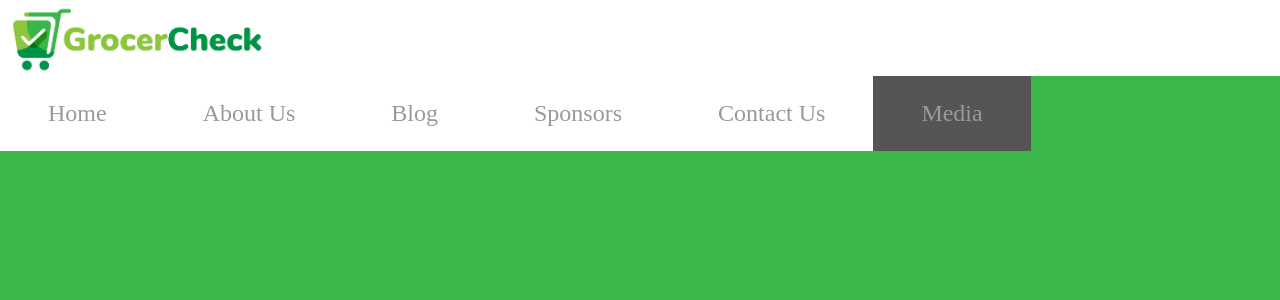
After one commit to GrocerCheck/GrocerCheck, a Django app: page /map/media/ in a window 1280 px wide. The commit adds this page. Shown: the top 300 px of the page. Run offline with Django 3.2, Linux system fonts and the light colour scheme; parts of the project's set-up code (start-up, migrations or seed data) failed here and were passed over.

Commit message:
added additional pages, improved navbar

```diff
--- a/grocercheck/grocercheck/settings.py
+++ b/grocercheck/grocercheck/settings.py
@@ -125,8 +125,10 @@ STATIC_ROOT = '/opt/bitnami/apps/django/django_projects/GrocerCheck/grocercheck/
 
 
 #--------------------------------PROXY------------------------------
-p = json.load(open("/home/bitnami/keys/luminati.txt"))
-
+try:
+    p = json.load(open("/home/bitnami/keys/luminati.txt"))
+except:
+    p = {}
 #----------------------------------CELERY----------------------------------------------
 
 CELERY_BROKER_URL = 'redis://127.0.0.1:6379/0'
--- a/grocercheck/map/templates/index.html
+++ b/grocercheck/map/templates/index.html
@@ -406,6 +406,10 @@ window.onclick = function(event){
 				<ul id="navmenu">
 					<a href="{% url 'index' %}"><li>Home</li></a>
 					<a href="{% url 'about' %}"><li>About Us</li></a>
+					<a href="{% url 'blog' %}"><li>Blog</li></a>
+					<a href="{% url 'sponsors' %}"><li>Sponsors</li></a>
+					<a href="{% url 'contact' %}"><li>Contact Us</li></a>
+					<a href="{% url 'media' %}"><li>Media</li></a>
 				</ul>
 			</div>
 		</nav>
--- /dev/null
+++ b/grocercheck/map/templates/media.html
@@ -0,0 +1,93 @@
+{% load static %}
+<!DOCTYPE html>
+
+<head>
+	<title>Media Inquiries: GrocerCheck</title>
+<link rel='icon' type=image.png' href="{% static 'images/GrocerCheckFavicon.png' %}" />
+	<style>
+ul#navbarlist{
+	position: relative;
+	display: inline-block;
+	top: 0;
+
+	list-style-type: none;
+	margin: 0;
+	padding: 0;
+	overflow: hidden;
+	background-color: white;
+
+	top: 0;
+
+}
+ul#navbarlist li{
+	float: left;
+}
+
+ul#navbarlist li a {
+	display: block;
+	color: #999;
+	text-align: center;
+	padding: calc(1.5em * calc(2/3)) 2em;
+	text-decoration: none;
+	font-size: 1.5em;
+}
+
+ul#navbarlist li a:hover{
+	color: #3AB64B;
+}
+head{
+	background-color: white;
+}
+body{
+	background-color: #3AB64B;
+	color: white;
+}
+#horizontalnav{
+	position: fixed;
+	width: 100%;
+	top: 0;
+	left: 0;
+	height: 4.75em;
+	display: block;
+	background-color: white;
+	z-index: 100;
+}
+#spacer{
+	position: relative;
+	width: 100%;
+	height: 5em;
+	background-color: white;
+	opacity: 0;
+	z-index: 1;
+}
+.currentpage{
+	background-color: #555;
+}
+	</style>
+</head>
+
+
+<body>
+
+
+	<div id="horizontalnav">
+		<a href="{% url 'index' %}">
+			<img src="{% static 'images/GrocerCheck-01.png' %}" alt="GrocerCheck Logo" style="position: relative; left: 0; top: 0;background-color:top: 0; whitve;display: inline; padding: calc(1em / 4);padding-bottom: 0; margin: 0; float: left;margin-right: 10em;height: 4.5em; width: calc(4.5em * calc(1146 / 314)); border: 0;">
+		</a>
+
+		<ul id="navbarlist">
+			<li><a href="{% url 'index' %}">Home</a></li>
+
+			<li><a href="{% url 'about' %}">About Us</a></li>
+			<li><a href="{% url 'blog' %}">Blog</a></li>
+			<li><a href="{% url 'sponsors' %}">Sponsors</a></li>
+				<li><a href="{% url 'contact' %}">Contact Us</a></li>
+				<li class="currentpage"><a href="{% url 'media' %}">Media</a></li>
+		</ul>
+	</div>
+
+	<div id="spacer">
+	</div>
+
+
+</body>
--- a/grocercheck/map/urls.py
+++ b/grocercheck/map/urls.py
@@ -4,4 +4,8 @@ from . import views
 urlpatterns = [
 	path('', views.index, name='index'),
         path('about/', views.about, name='about'),
+        path('blog/', views.blog, name='blog'),
+        path('sponsors/', views.sponsors, name='sponsors'),
+        path('contact/', views.contact, name='contact'),
+        path('media/', views.media, name='media'),
         ]
--- a/grocercheck/map/views.py
+++ b/grocercheck/map/views.py
@@ -103,3 +103,15 @@ def index(request):
 
 def about(request):
     return render(request,'about.html')
+
+def blog(request):
+    return render(request, 'blog.html')
+
+def sponsors(request):
+    return render(request, 'sponsors.html')
+
+def contact(request):
+    return render(request, 'contact.html')
+
+def media(request):
+    return render(request, 'media.html')
```
Also changed, not shown: grocercheck/map/templates/about.html (+13 -5 lines), grocercheck/map/templates/blog.html (added, +93 -0 lines), grocercheck/map/templates/contact.html (added, +93 -0 lines), grocercheck/map/templates/sponsors.html (added, +97 -0 lines).
